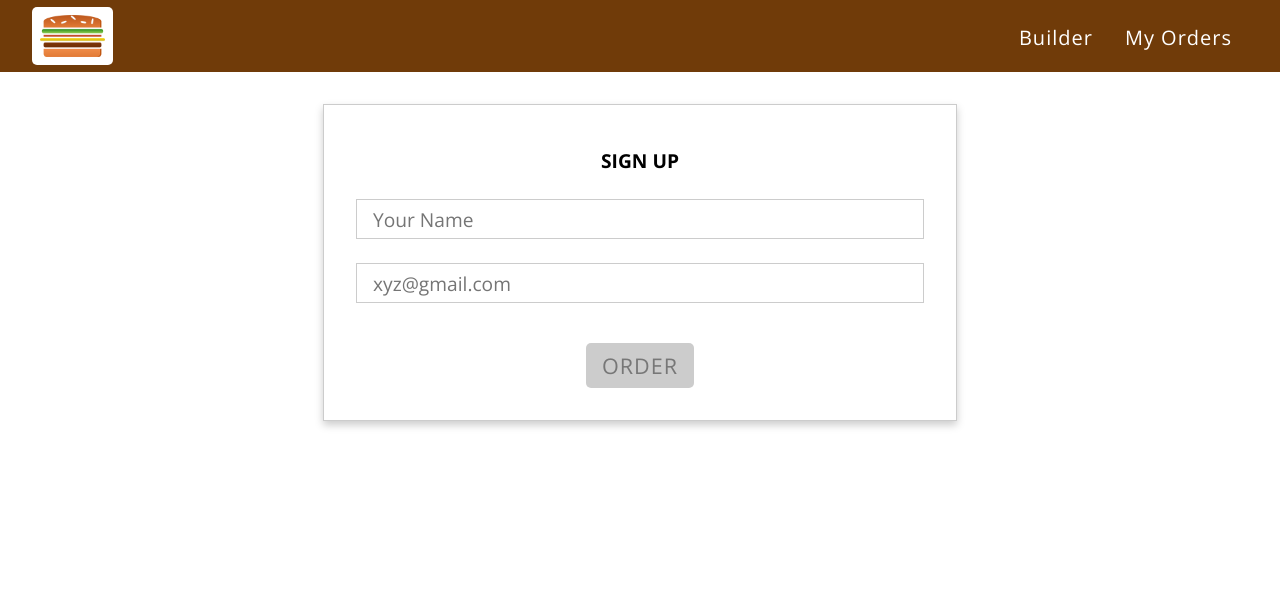
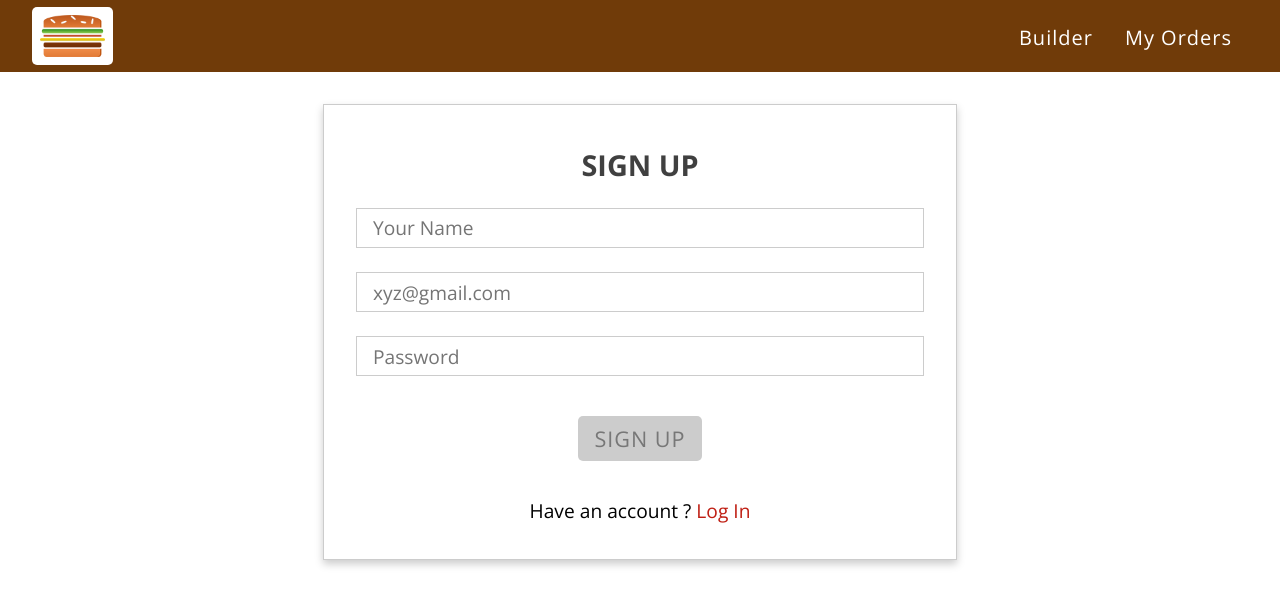
Before and after one commit to arhamathar/burger-builder-app, a React (Create React App) app: page /auth/signup in a window 1280 px wide. Shown: the top 606 px of the page. Built offline with nearby package versions, Linux system fonts and the light colour scheme.

Commit message:
login switch added to signup page

```diff
--- a/src/components/FormElements/Input/Input.module.css
+++ b/src/components/FormElements/Input/Input.module.css
@@ -28,5 +28,4 @@
 
 .Invalid{
     border: 1px solid rgb(255,0,0);
-    background-color: rgb(248, 141, 129);
 }
--- a/src/containers/Auth/Signup.js
+++ b/src/containers/Auth/Signup.js
@@ -1,5 +1,5 @@
 import React, { useState } from 'react';
-import { useHistory } from 'react-router-dom';
+import { Link, useHistory } from 'react-router-dom';
 // import axios from '../axios-orders';
 import styled from 'styled-components';
 import Spinner from '../../components/UI/Spinner/Spinner';
@@ -27,8 +27,18 @@ const StyledDiv = styled.div`
     }
 `;
 
+const styleLink = {
+    textDecoration: 'none',
+    color: '#bf1e13'
+}
+
+const StyledLink = styled.a`
+    text-decoration: none;
+    color: #bf1e13;
+`;
+
 function SignUp(props) {
-    const history = useHistory();
+    // const history = useHistory();
     const [error, setError] = useState(false);
     const [isLoading, setIsLoading] = useState(false);
     const [formValidity, setFormValidity] = useState(false);
@@ -50,6 +60,7 @@ function SignUp(props) {
     })
 
     const inputChangeHandler = (e, inputId) => {
+        console.log(e.target.value);
         switch (inputId) {
             case 'username':
                 setUsername(prevState => {
@@ -105,11 +116,11 @@ function SignUp(props) {
             <ErrorModal showError={error} onClear={clearError} />
             <StyledDiv>
                 {isLoading && <Spinner show={isLoading} />}
-                {!isLoading && <h4>SIGN UP</h4>}
+                {!isLoading && <h2 style={{ color: '#404040' }}>SIGN UP</h2>}
                 {!isLoading && <form >
                     <Input
                         inputtype="input"
-                        id="name"
+                        id="username"
                         type="text"
                         name="name"
                         placeholder="Your Name"
@@ -120,7 +131,7 @@ function SignUp(props) {
                     />
                     <Input
                         inputtype="input"
-                        id="text"
+                        id="email"
                         type="email"
                         name="email"
                         placeholder="xyz@gmail.com"
@@ -129,7 +140,23 @@ function SignUp(props) {
                         valid={email.isValid.toString()}
                         touch={email.isTouch.toString()}
                     />
-                    <Button disabled={!formValidity} btnType="Success">Order</Button>
+                    <Input
+                        inputtype="input"
+                        id="password"
+                        type="password"
+                        name="password"
+                        placeholder="Password"
+                        onChange={inputChangeHandler}
+                        value={password.value}
+                        valid={password.isValid.toString()}
+                        touch={password.isTouch.toString()}
+                    />
+                    <Button disabled={!formValidity} btnType="Success">Sign Up</Button>
+                    <p>
+                        Have an account ?&nbsp;
+                        <Link style={styleLink} to="/auth/login">Log In </Link>
+                    </p>
+
                 </form>}
             </StyledDiv>
         </React.Fragment>
--- a/src/containers/BurgerBuilder.js
+++ b/src/containers/BurgerBuilder.js
@@ -1,6 +1,5 @@
-import React, { useEffect, useState } from 'react';
+import React, { useState } from 'react';
 import { useHistory } from 'react-router-dom';
-import axios from '../axios-orders';
 import { connect } from 'react-redux';
 import Burger from '../components/Burger/Burger';
 import Summary from '../components/Burger/Summary';
--- a/src/containers/ContactData.js
+++ b/src/containers/ContactData.js
@@ -169,7 +169,7 @@ function ContactData(props) {
             <ErrorModal showError={error} onClear={clearError} />
             <StyledDiv>
                 {isLoading && <Spinner show={isLoading} />}
-                {!isLoading && <h4>Enter your Contact Data</h4>}
+                {!isLoading && <h3>Enter your Contact Data</h3>}
                 {!isLoading && <form onSubmit={orderHandler} >
                     <Input
                         inputtype="input"
--- a/src/test.css
+++ b/src/test.css
@@ -1,9 +1,4 @@
 div{
-    margin: 2rem auto;
-    width: 75%;
-    text-align: center;
-    box-shadow: 0.5rem 1rem #ccc;
-    border: 1px solid #eee;
-    padding: 1rem;
-    box-sizing: border-box;
+    text-decoration: none;
+    color: #bf1e13;
 }
```
Also changed, not shown: 1 other file (tests, documents, lock files or other folders).
